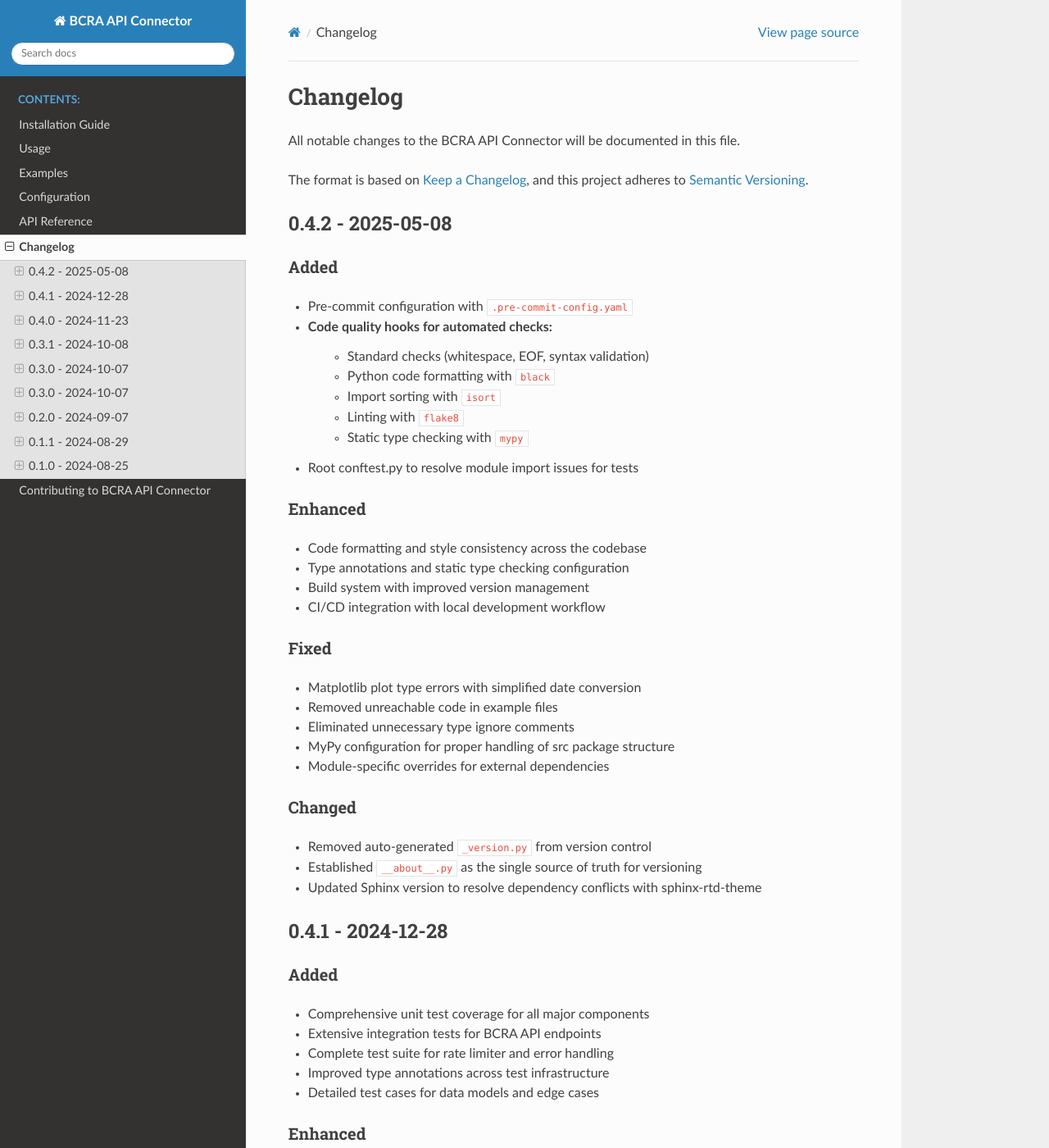
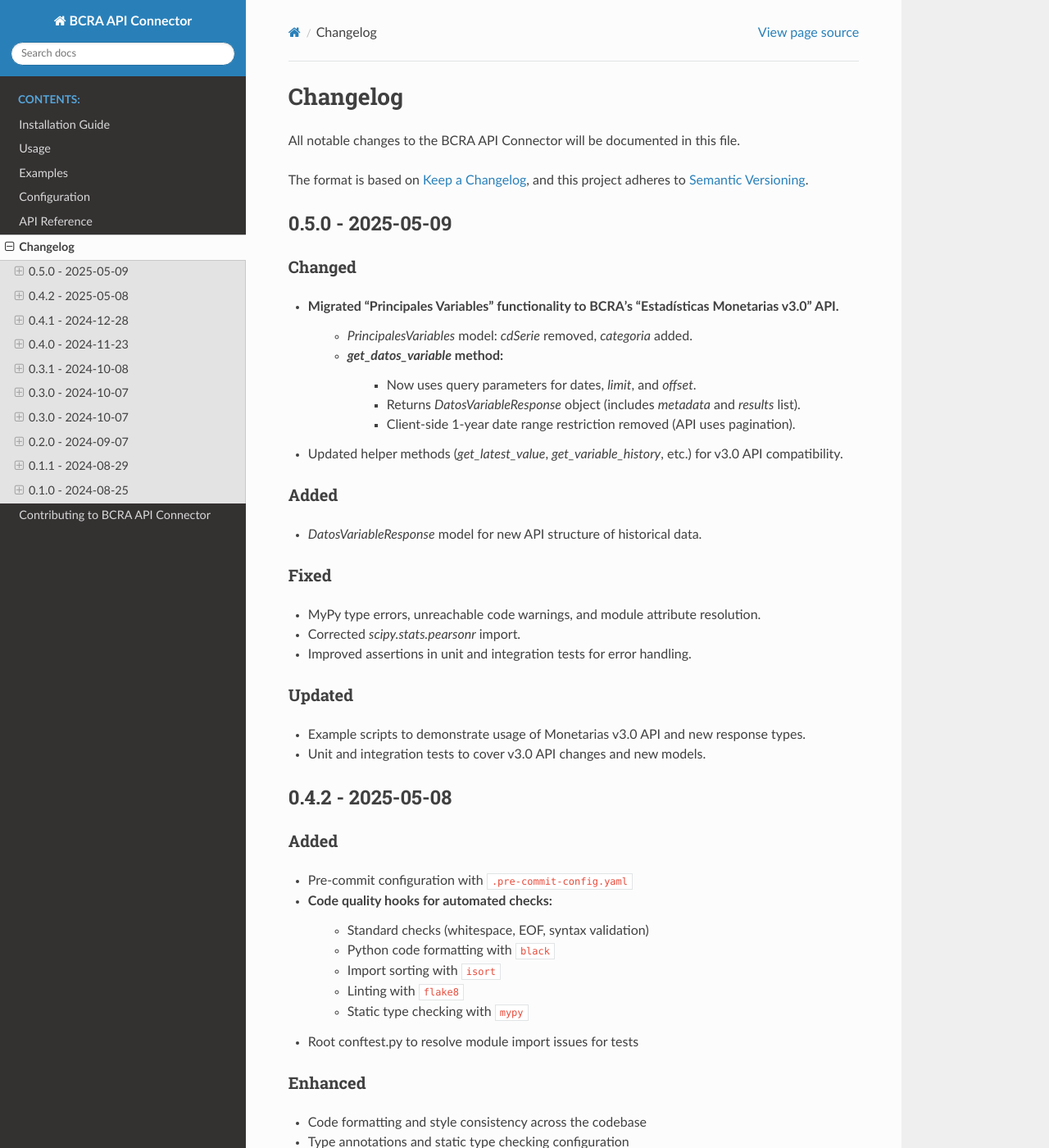
Before and after one commit to PPeitsch/bcra-connector, a Sphinx documentation site: the page built from docs/source/changelog.rst, in a window 1280 px wide and 1400 px high. Shown: the whole window at 82% size. Built offline with Sphinx 7.4.7 and the Read the Docs theme 3.1.0, drawn with Linux system fonts in a browser that asks for light colours.

Commit message:
[release]: Prepare for version 0.5.0
- Update README description for API coverage.
- Bump version to 0.5.0 in __about__.py.
- Add CHANGELOG entry for v0.5.0, highlighting:
    - Breaking changes for Monetarias v3.0 API integration.
    - New `DatosVariableResponse` model.
    - Fixes for linters, type errors, and tests.
    - Updates to example scripts for v3.0 compatibility.

```diff
--- a/docs/source/changelog.rst
+++ b/docs/source/changelog.rst
@@ -5,6 +5,34 @@
 
 The format is based on `Keep a Changelog <https://keepachangelog.com/en/1.0.0/>`_,
 and this project adheres to `Semantic Versioning <https://semver.org/spec/v2.0.0.html>`_.
+
+0.5.0 - 2025-05-09
+------------------
+
+Changed
+^^^^^
+* Migrated "Principales Variables" functionality to BCRA's "Estadísticas Monetarias v3.0" API.
+    - `PrincipalesVariables` model: `cdSerie` removed, `categoria` added.
+    - `get_datos_variable` method:
+        - Now uses query parameters for dates, `limit`, and `offset`.
+        - Returns `DatosVariableResponse` object (includes `metadata` and `results` list).
+        - Client-side 1-year date range restriction removed (API uses pagination).
+* Updated helper methods (`get_latest_value`, `get_variable_history`, etc.) for v3.0 API compatibility.
+
+Added
+^^^^^
+* `DatosVariableResponse` model for new API structure of historical data.
+
+Fixed
+^^^^^
+* MyPy type errors, unreachable code warnings, and module attribute resolution.
+* Corrected `scipy.stats.pearsonr` import.
+* Improved assertions in unit and integration tests for error handling.
+
+Updated
+^^^^^
+* Example scripts to demonstrate usage of Monetarias v3.0 API and new response types.
+* Unit and integration tests to cover v3.0 API changes and new models.
 
 0.4.2 - 2025-05-08
 ------------------
--- a/src/bcra_connector/__about__.py
+++ b/src/bcra_connector/__about__.py
@@ -1,3 +1,3 @@
 """Version information."""
 
-__version__ = "0.4.2"
+__version__ = "0.5.0"
```
Also changed, not shown: CHANGELOG.md (+25 -0 lines), README.md (+1 -1 lines).
